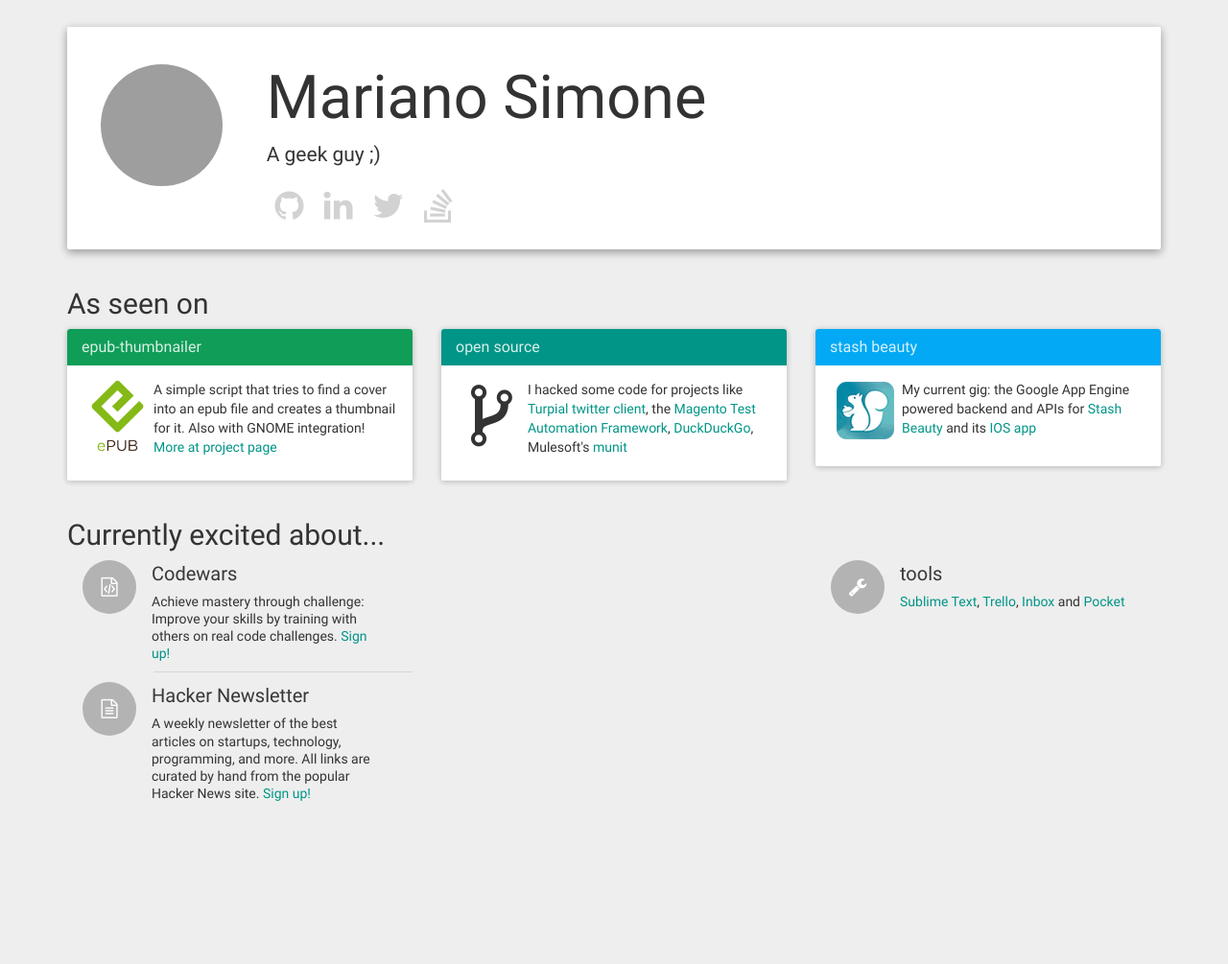
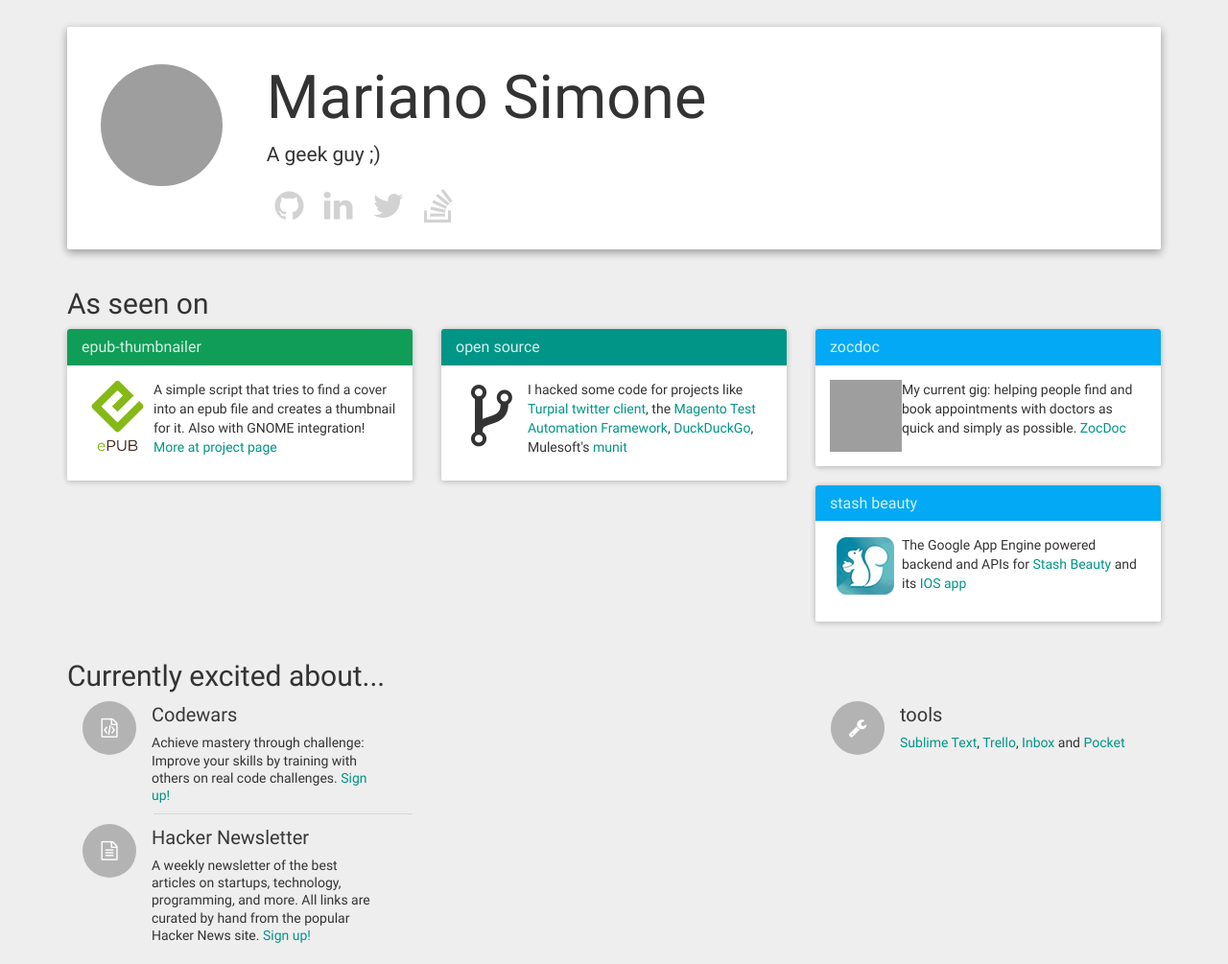
Before and after one commit to marianosimone/marianosimone.github.com, a Jekyll site: the page index.html, which Jekyll copies as it is, in a window 1280 px wide. Shown: the whole page at 96% size. Built offline with Jekyll 4.4.1, drawn with Linux system fonts in a browser that asks for light colours; nearby versions of some CDN libraries; before the commit the page ends 900 px from its top, so only the background shows below that; grey boxes are pictures that could not be loaded.

Commit message:
add zocdoc

```diff
--- a/index.html
+++ b/index.html
@@ -118,11 +118,24 @@
                     <div class="bs-component">
                         <div class="panel panel-info">
                             <div class="panel-heading">
+                                <h3 class="panel-title">zocdoc</h3>
+                            </div>
+                            <div class="panel-body">
+                                <img class="featured_image" src="zocdoc.png"/>
+                                <p>My current gig: helping people find and book appointments with doctors as quick and simply as possible. <a href="http://zocdoc.com">ZocDoc</a></p>
+                            </div>
+                        </div>
+                    </div>
+                </div>
+                <div class="col-lg-4">
+                    <div class="bs-component">
+                        <div class="panel panel-info">
+                            <div class="panel-heading">
                                 <h3 class="panel-title">stash beauty</h3>
                             </div>
                             <div class="panel-body">
                                 <img class="featured_image" src="stash.png"/>
-                                <p>My current gig: the Google App Engine powered backend and APIs for <a href="http://stashbeauty.com">Stash Beauty</a> and its <a href="https://itunes.apple.com/us/app/stash-shopping/id636207716">IOS app</a></p>
+                                <p>The Google App Engine powered backend and APIs for <a href="http://stashbeauty.com">Stash Beauty</a> and its <a href="https://itunes.apple.com/us/app/stash-shopping/id636207716">IOS app</a></p>
                             </div>
                         </div>
                     </div>
```
